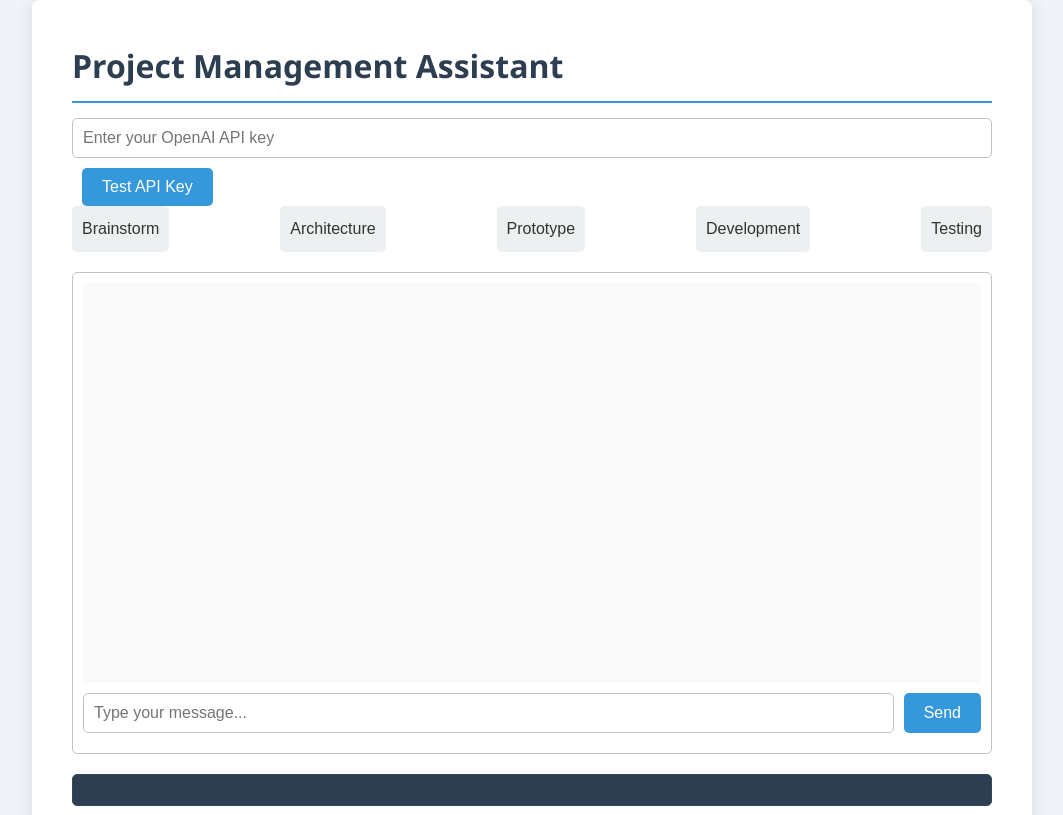
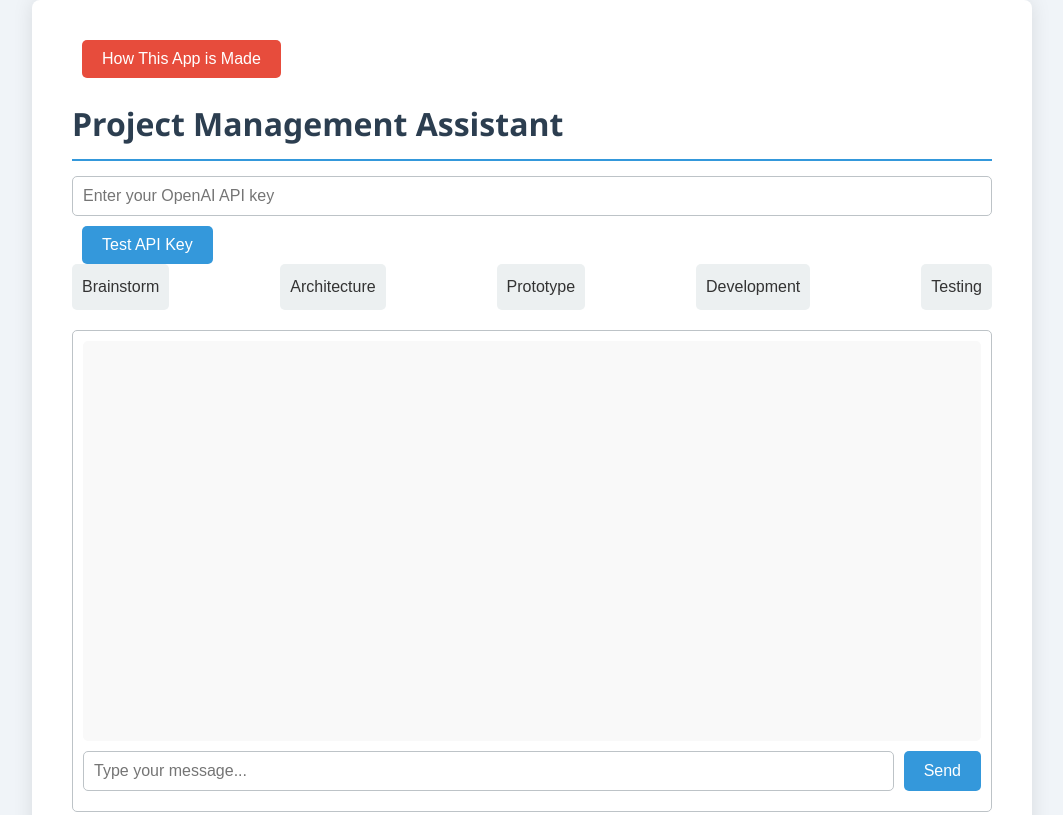
Before and after one commit to hartswf0/project-manager-agent, a plain HTML site: page index.html in a window 1280 px wide. Shown: the top 815 px of the page, without its empty margins (108-1171 px from the left). Drawn offline with Linux system fonts and the light colour scheme.

Commit message:
Update index.html

```diff
--- a/index.html
+++ b/index.html
@@ -132,13 +132,37 @@
             background-color: #3498db;
             color: white;
         }
+        #how-made-button {
+            background-color: #e74c3c;
+            color: white;
+            border: none;
+            padding: 10px 20px;
+            cursor: pointer;
+            border-radius: 5px;
+            font-size: 16px;
+            transition: background-color 0.3s;
+            margin-bottom: 20px;
+        }
+        #how-made-button:hover {
+            background-color: #c0392b;
+        }
     </style>
 </head>
 <body>
     <div class="container">
+        <button id="how-made-button" onclick="window.location.href='lesson.html'">How This App is Made</button>
         <h1>Project Management Assistant</h1>
+
+        <!-- =========================== LESSON 1: API Key Security =========================== -->
+        <!-- To improve user experience and security, we implemented a client-side API key validation system.
+             This ensures that the API key entered is valid before any requests are made to the OpenAI API. -->
         <input type="password" id="api-key-input" placeholder="Enter your OpenAI API key">
         <button id="test-api-key">Test API Key</button>
+        <!-- ================================================================================= -->
+
+        <!-- =========================== LESSON 2: Project Phase Navigation =========================== -->
+        <!-- The project phases are divided into distinct sections. Each phase helps guide the user through the development process.
+             The UI allows users to easily navigate between the different stages of their project, providing relevant support at each phase. -->
         <div id="project-phases">
             <div class="phase" data-phase="brainstorm">Brainstorm</div>
             <div class="phase" data-phase="architecture">Architecture</div>
@@ -146,6 +170,11 @@
             <div class="phase" data-phase="development">Development</div>
             <div class="phase" data-phase="testing">Testing</div>
         </div>
+        <!-- =========================================================================================== -->
+
+        <!-- =========================== LESSON 3: Chat Container & User Input =========================== -->
+        <!-- The chat container handles the interaction between the user and the assistant.
+             Users can type messages and interact with the AI assistant, which helps them through each project phase. -->
         <div id="chat-container">
             <div id="chat-messages"></div>
             <div id="user-input">
@@ -153,6 +182,8 @@
                 <button id="send-button">Send</button>
             </div>
         </div>
+        <!-- ============================================================================================ -->
+
         <div id="console-output"></div>
         <div class="about">
             <h2>About This Project Management Assistant</h2>
@@ -168,6 +199,9 @@
     </div>
 
     <script>
+        // =========================== LESSON 4: Defining Key Elements ===========================
+        // JavaScript code that sets up event listeners and handles the core logic of the application.
+        // This includes selecting key elements and managing user interactions, such as sending messages and switching phases.
         const chatMessages = document.getElementById('chat-messages');
         const messageInput = document.getElementById('message-input');
         const sendButton = document.getElementById('send-button');
@@ -178,6 +212,7 @@
 
         let currentPhase = '';
 
+        // Event listeners for sending messages, testing API key, and switching project phases.
         sendButton.addEventListener('click', sendMessage);
         messageInput.addEventListener('keypress', (e) => {
             if (e.key === 'Enter') sendMessage();
@@ -190,19 +225,30 @@
             }
         });
 
+        // =========================== LESSON 5: Setting Active Phase ===========================
+        // Highlights the current project phase and sends a system message to inform the user.
+        // This helps the user understand which phase they are currently working on and provides context-specific guidance.
         function setActivePhase(phase) {
             currentPhase = phase;
             document.querySelectorAll('.phase').forEach(el => el.classList.remove('active'));
             document.querySelector(`[data-phase="${phase}"]`).classList.add('active');
             addMessageToChat('System', `Switched to ${phase} phase. How can I assist you with this phase of your project?`);
         }
+        // ========================================================================================
 
+        // =========================== LESSON 6: Logging Messages to Console ===========================
+        // Logs messages to the console output and appends them to the UI for better user feedback.
+        // This is useful for both debugging and providing transparency to the user about the internal actions of the application.
         function log(message) {
             console.log(message);
             consoleOutput.textContent += message + '\n';
             consoleOutput.scrollTop = consoleOutput.scrollHeight;
         }
+        // =============================================================================================
 
+        // =========================== LESSON 7: API Key Validation ===========================
+        // Tests the provided API key to ensure it is valid before proceeding with API requests.
+        // This prevents unnecessary API calls with incorrect credentials, improving efficiency and user experience.
         async function testApiKey() {
             const apiKey = apiKeyInput.value.trim();
             if (!apiKey) {
@@ -227,7 +273,11 @@
                 log(`Error testing API key: ${error.message}`);
             }
         }
+        // ======================================================================================
 
+        // =========================== LESSON 8: Sending Messages to API ===========================
+        // Sends user messages to the OpenAI API and handles the response.
+        // This is the core functionality where the assistant interacts with the user and provides valuable feedback.
         async function sendMessage() {
             const message = messageInput.value.trim();
             const apiKey = apiKeyInput.value.trim();
@@ -272,14 +322,22 @@
                 addMessageToChat('Assistant', 'Sorry, there was an error processing your request.');
             }
         }
+        // ========================================================================================
 
+        // =========================== LESSON 9: Adding Messages to Chat ===========================
+        // Adds messages from the user or assistant to the chat container.
+        // This keeps track of the conversation and ensures continuity, making the interaction more natural for the user.
         function addMessageToChat(sender, message) {
             const messageElement = document.createElement('div');
             messageElement.innerHTML = `<strong>${sender}:</strong> ${message}`;
             chatMessages.appendChild(messageElement);
             chatMessages.scrollTop = chatMessages.scrollHeight;
         }
+        // ==========================================================================================
 
+        // =========================== LESSON 10: Dynamic System Prompts ===========================
+        // Generates a tailored system prompt based on the current project phase for better AI responses.
+        // This customization ensures that the assistant provides the most relevant and useful guidance for each specific phase of the project.
         function getSystemPrompt() {
             const basePrompt = `You are an AI assistant specialized in guiding teams through the process of developing technical projects. Your primary mission is to help teams plan, organize, and execute their development projects effectively. You have expertise in project management, web development, API integration, and various programming languages. Provide clear, concise, and actionable advice tailored to the team's current project phase and specific needs. Break down complex tasks into manageable steps and encourage best practices in coding, project management, and accessibility throughout the development process.`;
 
@@ -306,6 +364,7 @@
 
             return basePrompt + ' ' + phaseSpecificPrompt;
         }
+        // ==========================================================================================
     </script>
 </body>
 </html>
```
